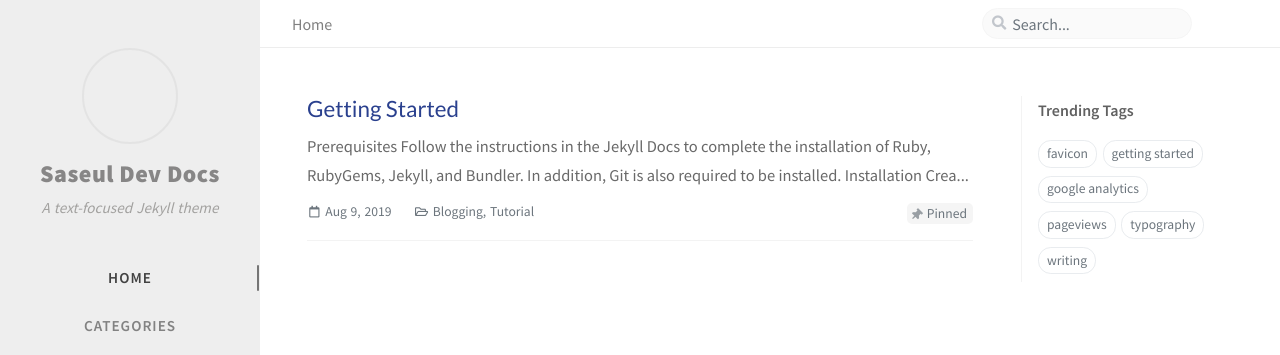
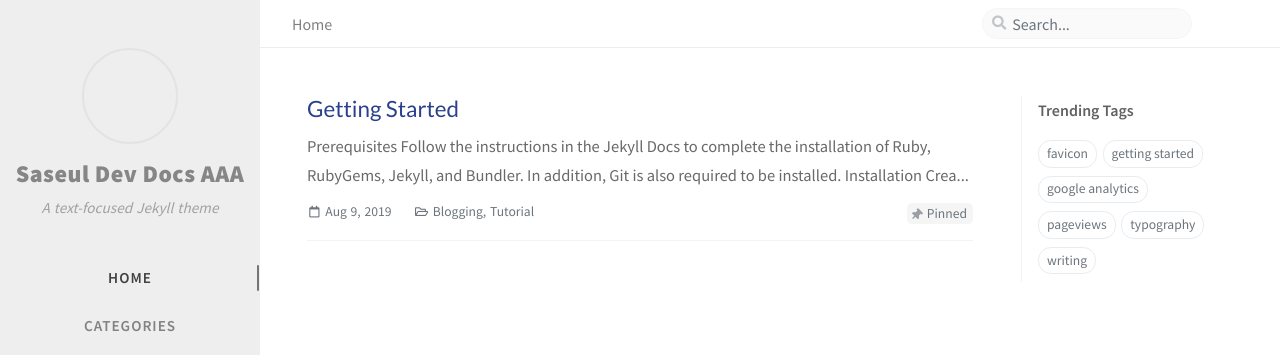
Before and after one commit to Artifriends/docs-saseul, a Jekyll site: the page built from index.md, in a window 1280 px wide. Shown: the top 355 px of the page. Built offline with Jekyll 4.4.1, drawn with Linux system fonts in a browser that asks for light colours; nearby versions of some CDN libraries; comment, search, counter and statistics services are not loaded.

Commit message:
Update _config.yml

```diff
--- a/_config.yml
+++ b/_config.yml
@@ -1,6 +1,6 @@
 url: ''
 baseurl: ''
-title: Saseul Dev Docs
+title: Saseul Dev Docs AAA
 description: >-
   A minimal, responsive, and powerful Jekyll theme for presenting professional writing.
 
```
